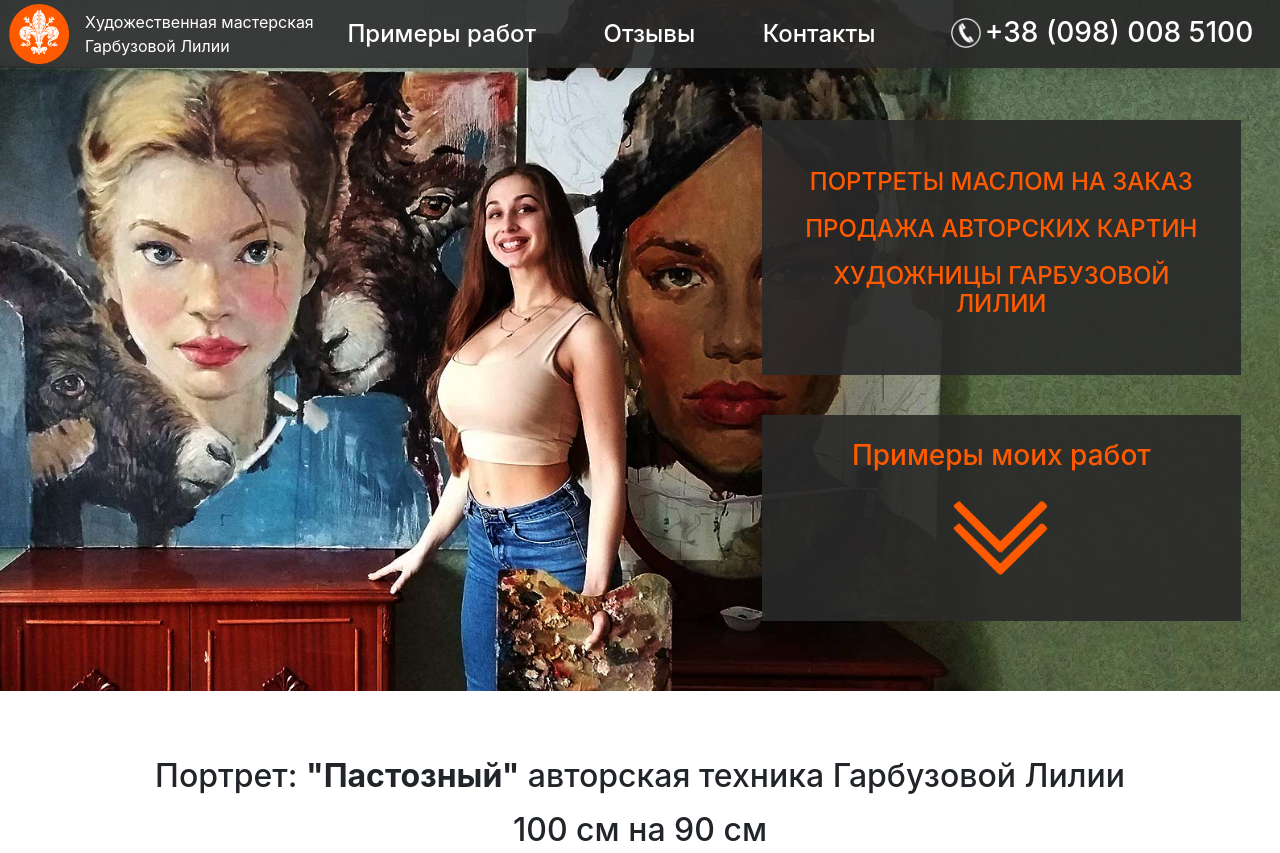
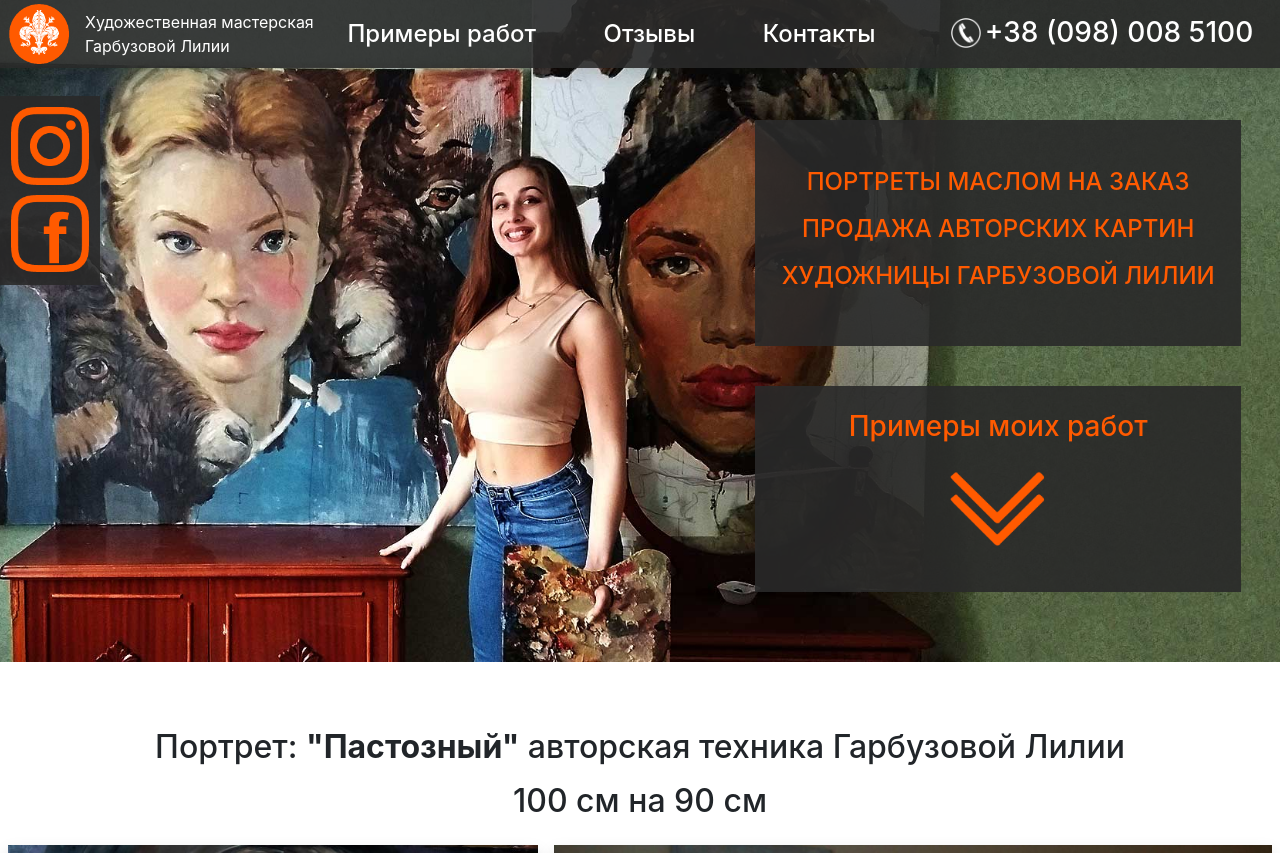
Before and after one commit to Klimssalex/garbuzova.com.ua, a plain HTML site: page index.html in a window 1280 px wide. Shown: the top 853 px of the page. Drawn offline with nearby package versions, Linux system fonts and the light colour scheme.

Commit message:
social icons

```diff
--- a/index.html
+++ b/index.html
@@ -14,7 +14,6 @@
 </head>
 <body>
 
-
 	<!-- NAV bar PC  -->
 
 	<div class="fixed-top bg-nav-menu-color shadow d-none d-md-block d-md-none">
@@ -29,6 +28,7 @@
 			</h3>
 		</div>
 	</div>
+
 
 	<!--N A V		 MOBILE-->
 
@@ -59,12 +59,18 @@
 	</div>
 
 	<div class="d-none d-md-block d-md-none" style="background: url('img/bg/fp_bg.jpg?v=2') no-repeat center center; background-size: cover;">
-		<div class="container-fluid">
-			<div style="height: 120px"></div>
+		<div class="container-fluid width100">
 			<div class="row">
-
-				<div class="col-7"></div>
+				<div class="col-1">
+					<div class="socnet bg-color">
+						<a href="https://www.instagram.com/garbuzova.com.ua" target="_blank"><img src="img/icons/instagramBrand.png" alt="instagram" type="image/png" class="sochover"></img></a>
+						<div style="height: 10px"></div>
+						<a href="https://www.facebook.com/garbuzova.art" target="_blank"><img src="img/icons/fbBrand.png" alt="facebook" type="image/png" class="sochover"></img></a>
+					</div>
+				</div>
+				<div class="col-6"></div>
 				<div class="col-5">
+					<div style="height: 120px"></div>
 					<div class="mr-4">
 						<div class="bg-nav-menu-color p-4">
 							<br>
@@ -98,6 +104,11 @@
 			<div class="first_pg_height"></div>
 			<div class="row">
 			</div>
+		</div>
+		<div class="socnetMob bg-color d-inline-flex justify-content-center">
+			<a href="https://www.instagram.com/garbuzova.com.ua" target="_blank"><img src="img/icons/instagramBrand.png" alt="instagram" type="image/png"></img></a>
+			<div style="width: 10px"></div>
+			<a href="https://www.facebook.com/garbuzova.art" target="_blank"><img src="img/icons/fbBrand.png" alt="facebook" type="image/png"></img></a>
 		</div>
 		<div class="align-bottom bg-nav-menu-color text-center brand_text_color p-3">
 			<h4 class="p-2">Картины маслом на заказ</h4>
```
